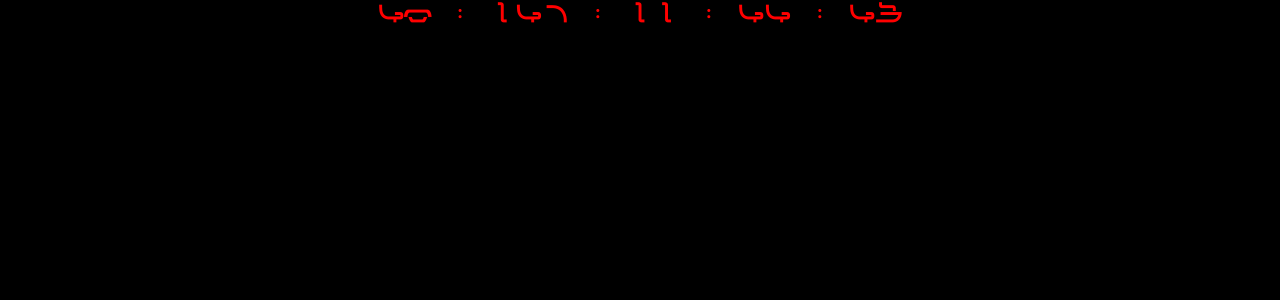
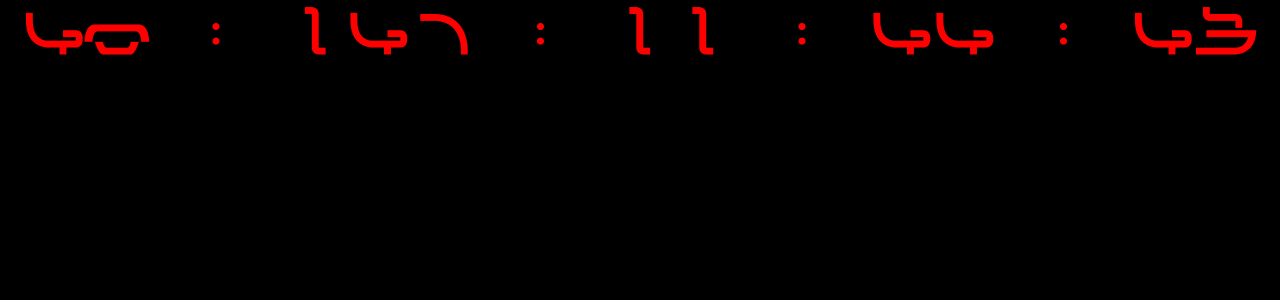
Before and after one commit to fxf000/my-first-blog, a Django app: page /static/countdown/countdown.html in a window 1280 px wide. Shown: the top 300 px of the page. Run offline with Django 3.2, Linux system fonts and the light colour scheme.

Commit message:
Changed the setting of countdown display.

```diff
--- a/myapp/static/countdown/countdown.css
+++ b/myapp/static/countdown/countdown.css
@@ -1,6 +1,10 @@
 @font-face {
 	font-family: 'MyFont';
 	src: url(./tl100/timeleap100.ttf);
+}
+
+html {
+    font-size: 16px;
 }
 
 body {
@@ -19,4 +23,5 @@ body {
 	max-width: auto;
 	font-family: MyFont;
 }
-#countdown { font-size:1.8rem;}
+
+#countdown { font-size:5.3vw;}
```
